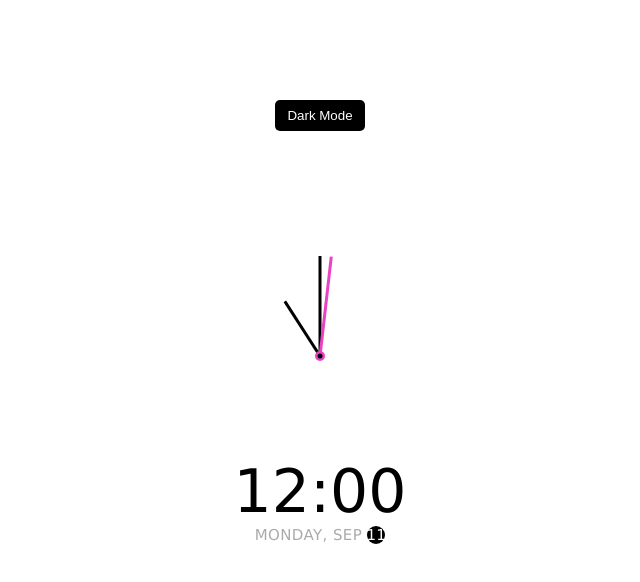
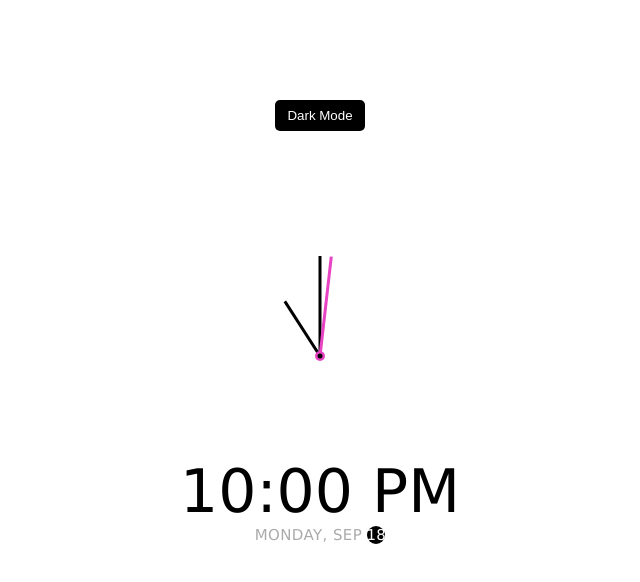
Before and after one commit to philmontague/themeClockDemo, a plain HTML site: page index.html in a window 1280 px wide. Shown: the whole page, without its empty margins (320-960 px from the left). Drawn offline with Linux system fonts and the light colour scheme.

Commit message:
updated JS file

```diff
--- a/index.html
+++ b/index.html
@@ -19,8 +19,8 @@
                 <div class="center-point"></div>
             </div>
             <!-- TIME AND DATE -->
-            <div class="time">12:00</div>
-            <div class="date">Monday, Sep <span class="circle">11</span></div>
+            <div class="time"></div>
+            <div class="date"></div>
         </div>
         <!-- JAVASCRIPT FILE -->
         <script src="script.js"></script>
--- a/script.js
+++ b/script.js
@@ -29,20 +29,22 @@
     console.log(time);
     const month = time.getMonth();
     const day = time.getDay();
+    const date = time.getDate();
     const hours = time.getHours();
     const hoursForClock = hours % 12;
     const minutes = time.getMinutes();
     const seconds = time.getSeconds();
+    const ampm = hours >= 12 ? 'PM' : 'AM';
 
-    // NEEDS OF CLOCK
+    // CLOCK NEEDLES
     hourEl.style.transform = `translate(-50%, -100%) rotate(${scale(hoursForClock, 0, 11, 0, 360)}deg)`;
     minuteEl.style.transform = `translate(-50%, -100%) rotate(${scale(minutes, 0, 59, 0, 360)}deg)`;
     secondEl.style.transform = `translate(-50%, -100%) rotate(${scale(seconds, 0, 59, 0, 360)}deg)`;
 
 
     // DATE and TIME
-
-
+    timeEl.innerHTML = `${hoursForClock}:${minutes < 10 ? `0${minutes}` : minutes} ${ampm}`;
+    dateEl.innerHTML = `${days[day]}, ${months[month]} <span class="circle">${date}</span>`;
 }
 
 
```
